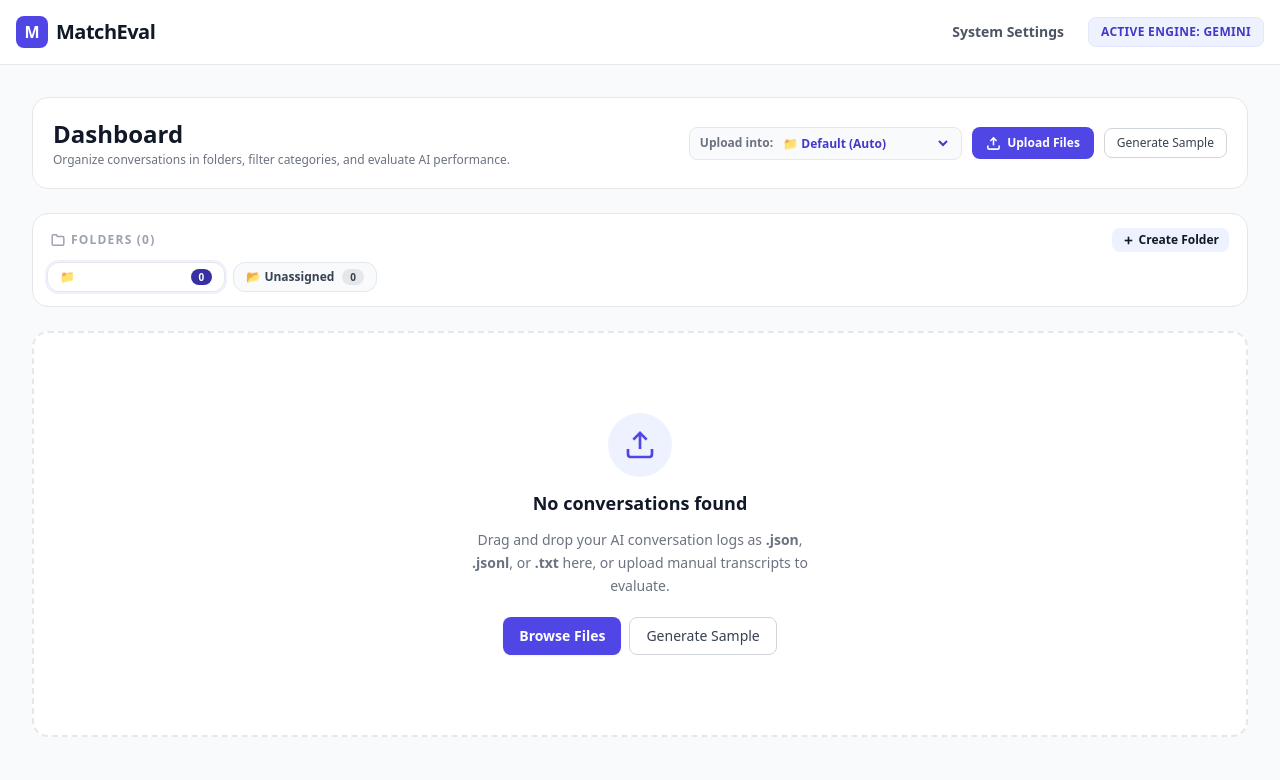
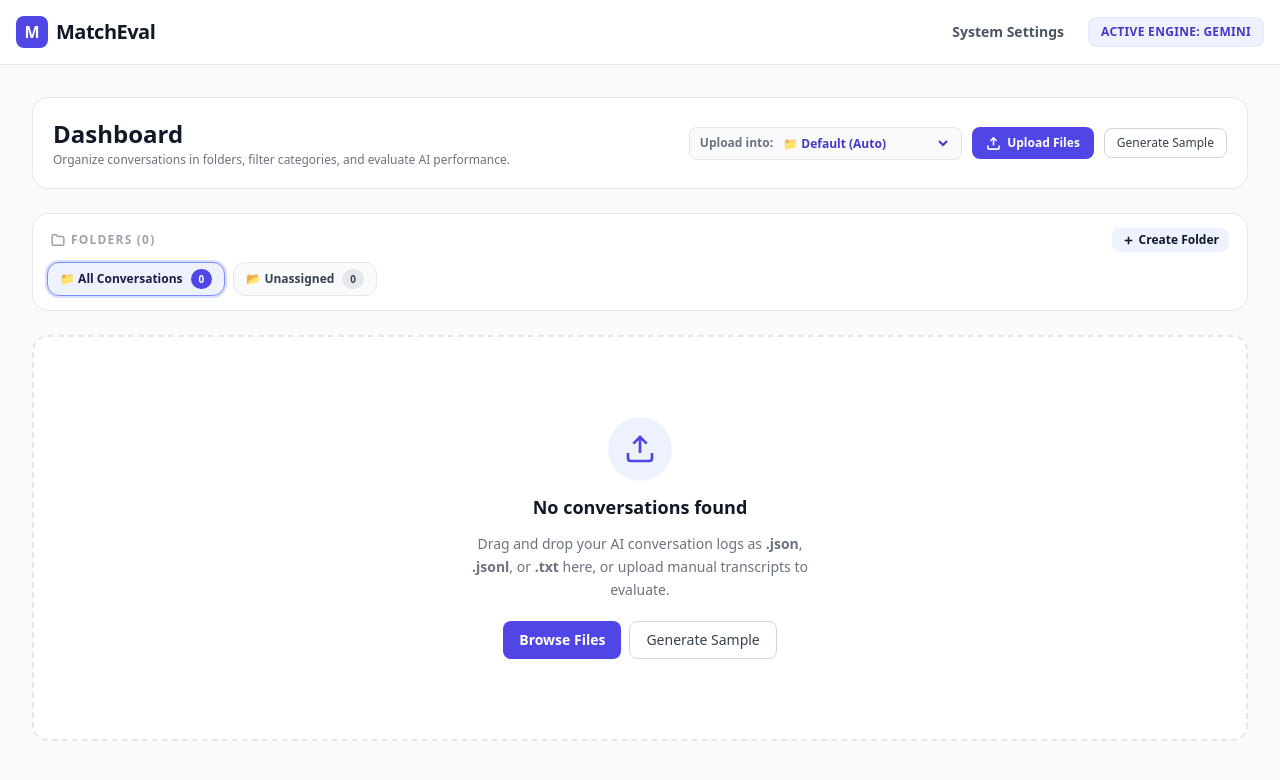
Before and after one commit to CathrineGuoAA/MatchEval, a React (Vite) app: page / in a window 1280 px wide. Shown: the top 780 px of the page. Built offline with nearby package versions, Linux system fonts and the light colour scheme.

Commit message:
Improve selected folder contrast

```diff
--- a/App.tsx
+++ b/App.tsx
@@ -1499,12 +1499,12 @@ const App: React.FC = () => {
                   onClick={() => setSelectedFolderId('ALL')}
                   className={`px-3 py-1.5 rounded-xl text-xs font-bold border transition-all duration-150 flex items-center gap-2 cursor-pointer ${
                     selectedFolderId === 'ALL'
-                      ? 'bg-indigo-650 text-white border-indigo-650 shadow-xs ring-2 ring-indigo-500/10 font-bold'
+                      ? 'bg-indigo-50 text-indigo-950 border-indigo-400 shadow-xs ring-2 ring-indigo-200/70'
                       : 'bg-slate-50 text-gray-700 border-gray-200 hover:bg-gray-100'
                   }`}
                 >
                   <span>📁 All Conversations</span>
-                  <span className={`text-[10px] px-2 py-0.2 rounded-full font-black ${selectedFolderId === 'ALL' ? 'bg-indigo-800 text-white' : 'bg-gray-200 text-gray-700'}`}>
+                  <span className={`text-[10px] px-2 py-0.5 rounded-full font-black ${selectedFolderId === 'ALL' ? 'bg-indigo-600 text-white' : 'bg-gray-200 text-gray-700'}`}>
                     {conversations.length}
                   </span>
                 </button>
@@ -1514,12 +1514,12 @@ const App: React.FC = () => {
                   onClick={() => setSelectedFolderId('UNASSIGNED')}
                   className={`px-3 py-1.5 rounded-xl text-xs font-bold border transition-all duration-150 flex items-center gap-2 cursor-pointer ${
                     selectedFolderId === 'UNASSIGNED'
-                      ? 'bg-indigo-650 text-white border-indigo-650 shadow-xs ring-2 ring-indigo-500/10 font-bold'
+                      ? 'bg-indigo-50 text-indigo-950 border-indigo-400 shadow-xs ring-2 ring-indigo-200/70'
                       : 'bg-slate-50 text-gray-700 border-gray-200 hover:bg-gray-100'
                   }`}
                 >
                   <span>📂 Unassigned</span>
-                  <span className={`text-[10px] px-2 py-0.2 rounded-full font-black ${selectedFolderId === 'UNASSIGNED' ? 'bg-indigo-800 text-white' : 'bg-gray-200 text-gray-700'}`}>
+                  <span className={`text-[10px] px-2 py-0.5 rounded-full font-black ${selectedFolderId === 'UNASSIGNED' ? 'bg-indigo-600 text-white' : 'bg-gray-200 text-gray-700'}`}>
                     {conversations.filter(c => !c.folderId).length}
                   </span>
                 </button>
@@ -1536,20 +1536,20 @@ const App: React.FC = () => {
                         onClick={() => setSelectedFolderId(folder.id)}
                         className={`px-3 py-1.5 rounded-xl text-xs font-bold border transition-all duration-150 flex items-center gap-2 cursor-pointer pr-7 ${
                           isSelected
-                            ? 'bg-indigo-650 text-white border-indigo-650 shadow-xs ring-2 ring-indigo-500/10'
+                            ? 'bg-indigo-50 text-indigo-950 border-indigo-400 shadow-xs ring-2 ring-indigo-200/70'
                             : `${colorInfo.bg} ${colorInfo.text} ${colorInfo.border} hover:opacity-90`
                         }`}
                       >
-                        <span className={`w-2 h-2 rounded-full ${isSelected ? 'bg-white' : colorInfo.dot}`}></span>
+                        <span className={`w-2 h-2 rounded-full ${isSelected ? 'bg-indigo-600' : colorInfo.dot}`}></span>
                         <span>{folder.name}</span>
-                        <span className={`text-[10px] px-1.5 py-0.2 rounded-full font-extrabold ${isSelected ? 'bg-indigo-800 text-white' : 'bg-white/90 text-gray-700 border border-gray-200'}`}>
+                        <span className={`text-[10px] px-1.5 py-0.5 rounded-full font-extrabold ${isSelected ? 'bg-indigo-600 text-white' : 'bg-white/90 text-gray-700 border border-gray-200'}`}>
                           {count}
                         </span>
                       </button>
                       <button
                         onClick={(e) => handleDeleteFolder(folder.id, e)}
                         title="Delete folder"
-                        className={`absolute right-1.5 top-1/2 -translate-y-1/2 p-0.5 opacity-0 group-hover:opacity-100 transition-opacity rounded ${isSelected ? 'text-white hover:text-red-200' : 'text-gray-400 hover:text-red-500'}`}
+                        className={`absolute right-1.5 top-1/2 -translate-y-1/2 p-0.5 opacity-0 group-hover:opacity-100 transition-opacity rounded ${isSelected ? 'text-indigo-500 hover:text-red-600' : 'text-gray-400 hover:text-red-500'}`}
                       >
                         <svg width="12" height="12" viewBox="0 0 24 24" fill="none" stroke="currentColor" strokeWidth="2.5"><line x1="18" y1="6" x2="6" y2="18"></line><line x1="6" y1="6" x2="18" y2="18"></line></svg>
                       </button>
```
